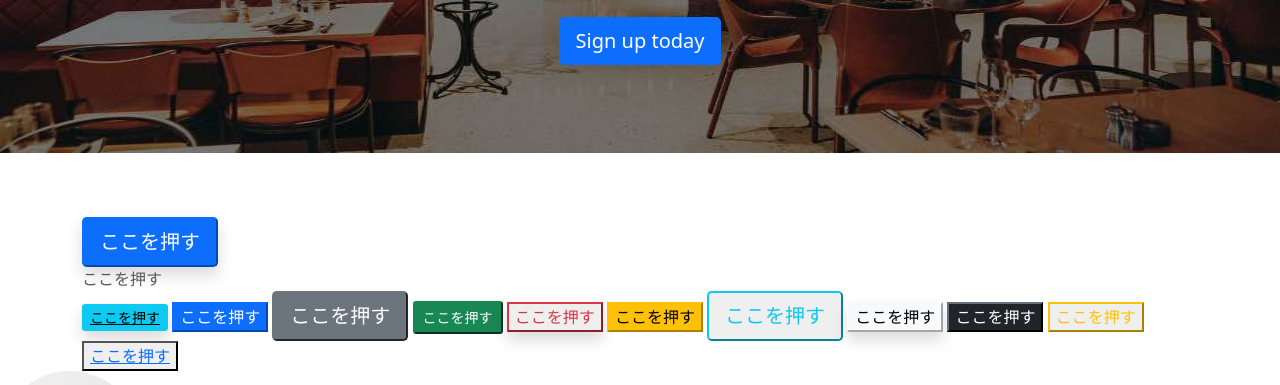
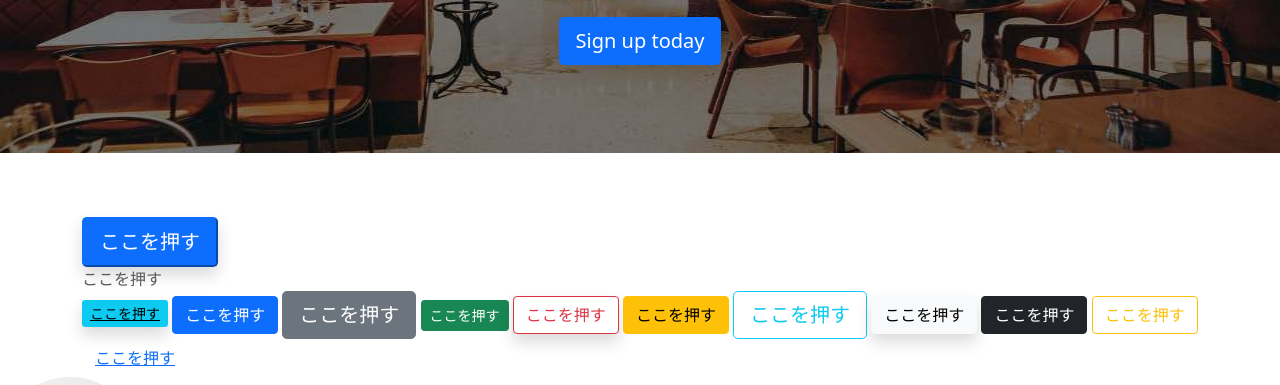
Before and after one commit to ajdp25137-shima/bootstrap-basic-kadai, a plain HTML site: page kadai_004/index_for_student.html in a window 1280 px wide. Shown: the part 359-744 px from the top of the page. Drawn offline with Linux system fonts and the light colour scheme.

Commit message:
kadai_004を修正

```diff
--- a/kadai_004/index_for_student.html
+++ b/kadai_004/index_for_student.html
@@ -50,19 +50,19 @@
           <button class="btn-primary btn-lg shadow">ここを押す</button>
             <div class="button-test">ここを押す</div>
 
-          <a href="" class="btn-info btn-sm shadow">ここを押す</a>
+            <a href="" class="btn-info btn-sm shadow">ここを押す</a>
 
           <!-- ここから追加部分 -->
-           <button class="btn-primary">ここを押す</button>
-           <button class="btn-secondary btn-lg">ここを押す</button>
-           <button class="btn-success btn-sm">ここを押す</button>
-           <button class="btn-outline-danger shadow">ここを押す</button>
-           <button class="btn-warning">ここを押す</button>
-           <button class="btn-outline-info btn-lg">ここを押す</button>
-           <button class="btn-light shadow">ここを押す</button>
-           <button class="btn-dark">ここを押す</button>
-           <button class="btn-outline-warning">ここを押す</button>
-           <button class="btn-link">ここを押す</button>
+      <button type="button" class="btn btn-primary">ここを押す</button>
+      <button type="button" class="btn btn-secondary btn-lg">ここを押す</button>
+      <button type="button" class="btn btn-success btn-sm">ここを押す</button>
+      <button type="button" class="btn btn-outline-danger shadow">ここを押す</button>
+      <button type="button" class="btn btn-warning">ここを押す</button>
+      <button type="button" class="btn btn-outline-info btn-lg">ここを押す</button>
+      <button type="button" class="btn btn-light shadow">ここを押す</button>
+      <button type="button" class="btn btn-dark">ここを押す</button>
+      <button type="button" class="btn btn-outline-warning">ここを押す</button>
+      <button type="button" class="btn btn-link">ここを押す</button>
           <!-- ここまで -->
         </div>
             <img src="img/cake.jpg" class="rounded-circle" alt="サンプル画像2">
```
